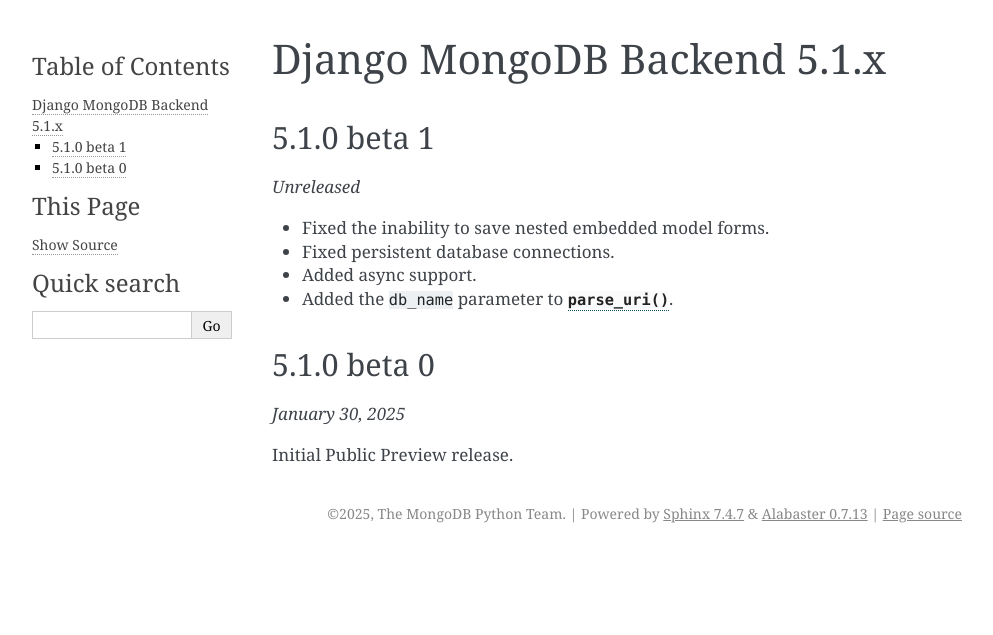
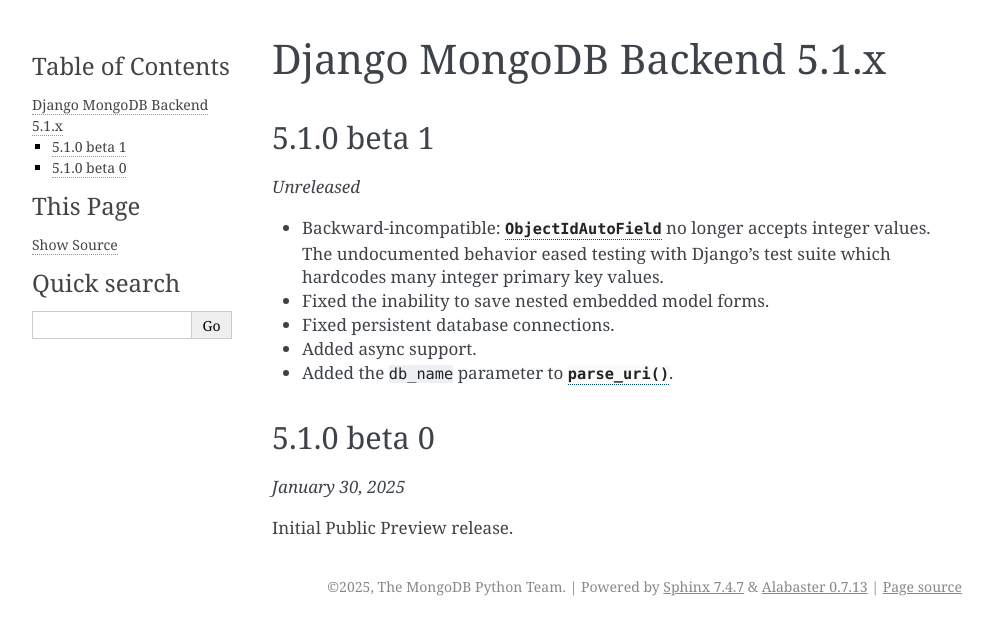
Before and after one commit to mongodb-labs/django-mongodb, a Sphinx documentation site: the page built from docs/source/releases/5.1.x.rst, in a window 1280 px wide. Shown: the top 635 px of the page, without its empty margins (148-1141 px from the left). Built offline with Sphinx 7.4.7, drawn with Linux system fonts in a browser that asks for light colours.

Commit message:
INTPYTHON-393 Remove ObjectIdAutoField acceptance of integer values

```diff
--- a/docs/source/contents.rst
+++ b/docs/source/contents.rst
@@ -13,6 +13,7 @@
     intro/index
     topics/index
     ref/index
+    howto/index
     faq
     releases/index
     internals
--- a/docs/source/index.rst
+++ b/docs/source/index.rst
@@ -12,7 +12,8 @@
 **Getting started:**
 
 - :doc:`Installation <intro/install>`
-- :doc:`Configuration <intro/configure>`
+- :doc:`Configuring a project <intro/configure>`
+- :doc:`howto/contrib-apps`
 
 Getting help
 ============
--- a/docs/source/intro/configure.rst
+++ b/docs/source/intro/configure.rst
@@ -155,3 +155,7 @@
 This constructs a :setting:`DATABASES` setting equivalent to the first example.
 
 Congratulations, your project is ready to go!
+
+.. seealso::
+
+    :doc:`/howto/contrib-apps`
--- a/docs/source/releases/5.0.x.rst
+++ b/docs/source/releases/5.0.x.rst
@@ -7,6 +7,10 @@
 
 *Unreleased*
 
+- Backward-incompatible:
+  :class:`~django_mongodb_backend.fields.ObjectIdAutoField` no longer accepts
+  integer values. The undocumented behavior eased testing with Django's test
+  suite which hardcodes many integer primary key values.
 - Fixed the inability to save nested embedded model forms.
 - Fixed :ref:`persistent database connections
   <django:persistent-database-connections>`.
--- a/docs/source/releases/5.1.x.rst
+++ b/docs/source/releases/5.1.x.rst
@@ -7,6 +7,10 @@
 
 *Unreleased*
 
+- Backward-incompatible:
+  :class:`~django_mongodb_backend.fields.ObjectIdAutoField` no longer accepts
+  integer values. The undocumented behavior eased testing with Django's test
+  suite which hardcodes many integer primary key values.
 - Fixed the inability to save nested embedded model forms.
 - Fixed :ref:`persistent database connections
   <django:persistent-database-connections>`.
```
Also changed, not shown: docs/source/howto/contrib-apps.rst (added, +26 -0 lines), docs/source/howto/index.rst (added, +13 -0 lines), 4 other files.
